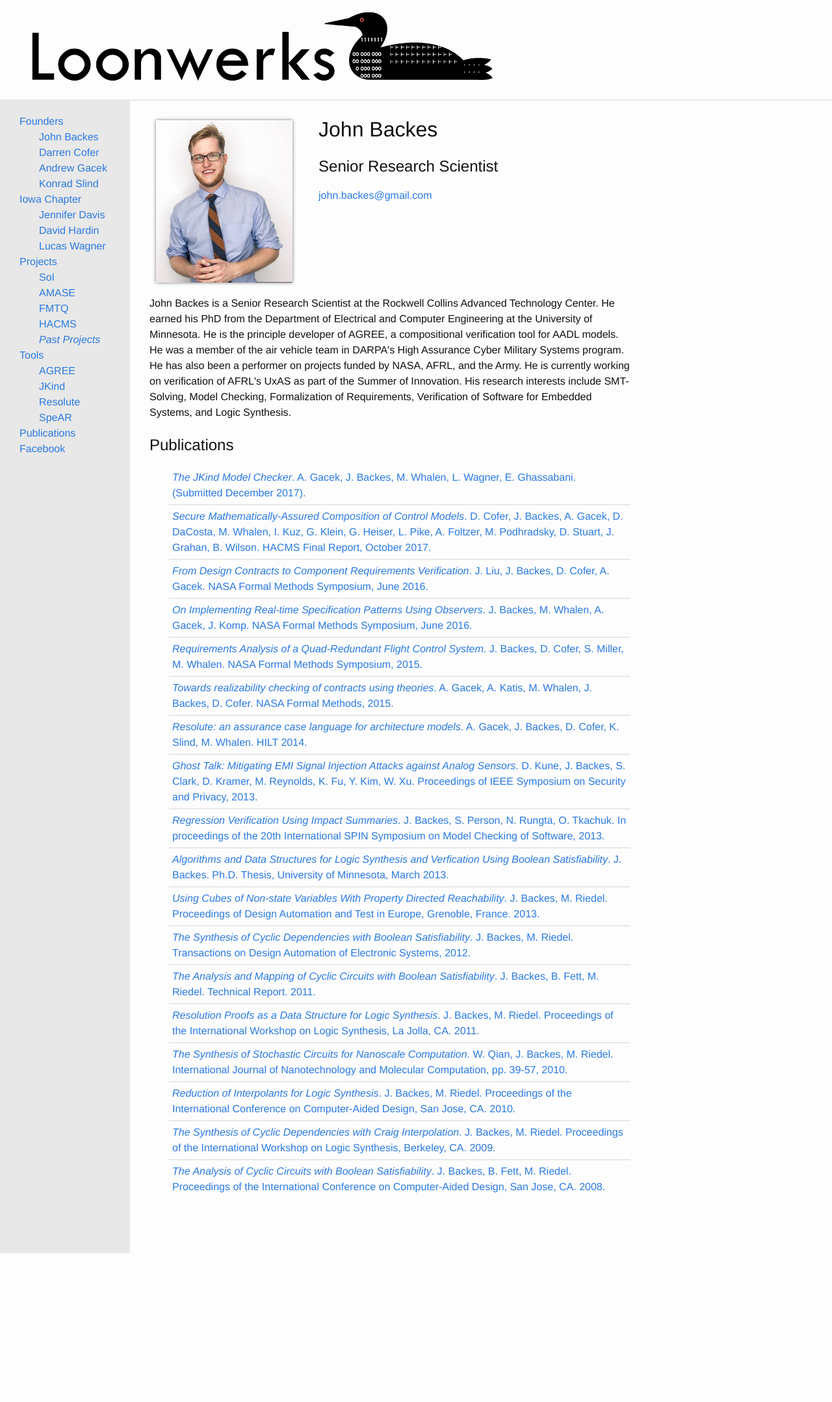
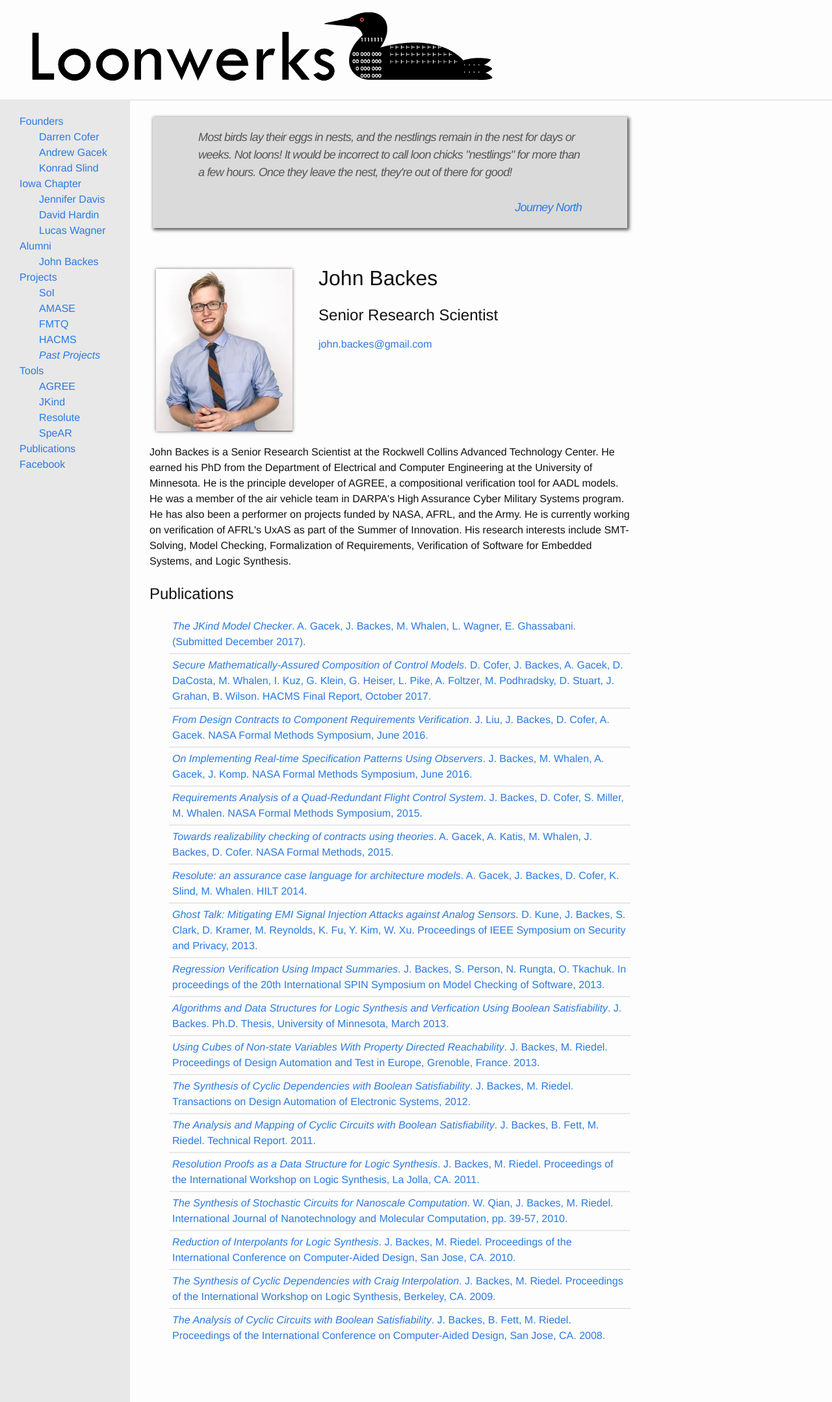
Before and after one commit to loonwerks/loonwerks.github.io, a Jekyll site: the page built from people/john-backes.html, in a window 1280 px wide. Shown: the whole page at 65% size. Built offline with Jekyll 4.4.1, drawn with Linux system fonts in a browser that asks for light colours; Markdown is read by kramdown in place of the engine named in the settings; before the commit the page ends 1929 px from its top, so only the background shows below that.

Commit message:
Move John Backes to Alumni

```diff
--- a/_includes/sidebar.html
+++ b/_includes/sidebar.html
@@ -12,6 +12,13 @@
     <li><a href="/people/iowa.html">Iowa Chapter</a>
       <ul>
         {% for person in sorted_iowa %}
+        <li><a href="{{ person.url }}">{{ person.fullname }}</a></li>
+        {% endfor %}
+      </ul>
+    </li>
+    <li><a href="/people/alumni.html">Alumni</a>
+      <ul>
+        {% for person in sorted_alumni %}
         <li><a href="{{ person.url }}">{{ person.fullname }}</a></li>
         {% endfor %}
       </ul>
--- a/_includes/sorted-elements.html
+++ b/_includes/sorted-elements.html
@@ -1,6 +1,7 @@
 {% assign sorted_people = site.pages | where: 'layout', 'person' | sort: 'sort' %}
 {% assign sorted_minnesota = site.pages | where: 'layout', 'person' | where: 'location', 'minnesota' | sort: 'sort' %}
 {% assign sorted_iowa = site.pages | where: 'layout', 'person' | where: 'location', 'iowa' | sort: 'sort' %}
+{% assign sorted_alumni = site.pages | where: 'layout', 'person' | where: 'location', 'alumni' | sort: 'sort' %}
 {% assign sorted_current_projects = site.pages | where: 'layout', 'project' | where: 'archive', false | sort: 'sort' | reverse %}
 {% assign sorted_previous_projects = site.pages | where: 'layout', 'project' | where: 'archive', true | sort: 'sort' | reverse %}
 {% assign sorted_tools = site.pages | where: 'layout', 'tool' | sort: 'title' %}
--- a/_layouts/person.html
+++ b/_layouts/person.html
@@ -5,6 +5,20 @@
 {% include sorted-elements.html %}
 
 <div id="person">
+  {% if page.location == 'alumni' %}
+  <blockquote>
+    <i>Most birds lay their eggs in nests, and the nestlings remain in
+      the nest for days or weeks. Not loons! It would be incorrect to call
+      loon chicks "nestlings" for more than a few hours. Once they leave
+      the nest, they're out of there for good!</i>
+    <br/>
+    <br/>
+    <p style="text-align: right"><a href="https://www.learner.org/jnorth/tm/loon/BabyOnBoard.html">Journey North</a></p>
+  </blockquote>
+  <br/>
+  <br/>
+  {% endif %}
+
   <header>
     <div id="summary">
       {% if page.picture %}<div id="picture"><img src="{{ page.picture }}"/></div>{% endif %}
--- a/_sass/_layout.scss
+++ b/_sass/_layout.scss
@@ -81,6 +81,16 @@
             color: lighten($text-color, 60%);
         }
     }
+}
+
+blockquote {
+    border: 0px;
+    padding: 18px 70px;
+    background-color: #dadada;
+    margin: 5px;
+    color: #555;
+    box-shadow: 2px 2px 5px 1px;
+    letter-spacing: -0.8px;
 }
 
 /**
--- a/people/john-backes.html
+++ b/people/john-backes.html
@@ -6,7 +6,7 @@
 position: Senior Research Scientist
 picture: /images/backes.jpg
 email: john.backes@gmail.com
-location: minnesota
+location: alumni
 ---
 
 <p>John Backes is a Senior Research Scientist at the Rockwell Collins Advanced Technology Center. He earned his PhD from the Department of Electrical and Computer Engineering at the University of Minnesota.  He is the principle developer of AGREE, a compositional verification tool for AADL models.  He was a member of the air vehicle team in DARPA's High Assurance Cyber Military Systems program. He has also been a performer on projects funded by NASA, AFRL, and the Army. He is currently working on verification of AFRL's UxAS as part of the Summer of Innovation.  His research interests include SMT-Solving, Model Checking, Formalization of Requirements, Verification of Software for Embedded Systems, and Logic Synthesis.</p>
```
Also changed, not shown: people/alumni.html (added, +15 -0 lines).
